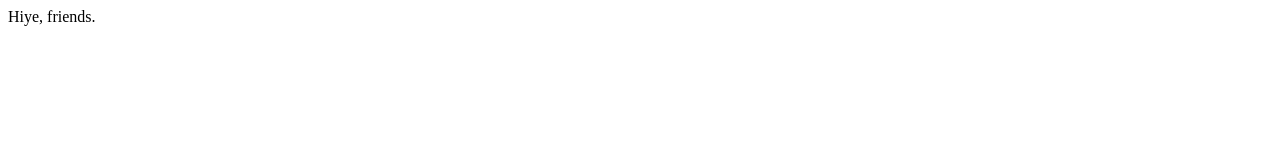
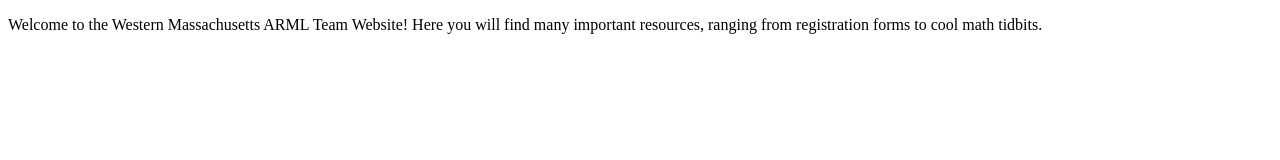
Before and after one commit to ShashvatS/armlwebsite, a plain HTML site: page index.html in a window 1280 px wide. Drawn offline with Linux system fonts and the light colour scheme.

Commit message:
Update index.html

```diff
--- a/index.html
+++ b/index.html
@@ -2,11 +2,13 @@
 <html>
     <head>
 
-        <title></title>
+        <title>Western Mass ARML</title>
     </head>
 
     <body>
-        Hiye, friends.
+        <p>
+            Welcome to the Western Massachusetts ARML Team Website! Here you will find many important resources, ranging from registration forms to cool math tidbits.
+        </p>
 
 
     </body>
```
